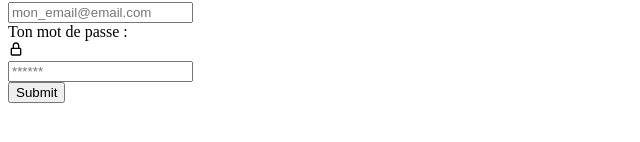
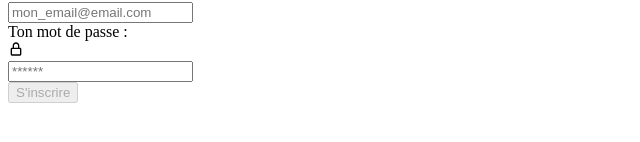
Before and after one commit to ThomasBergamin/grouporama, a React (Create React App) app: page /register in a window 1280 px wide. Shown: the part 286-428 px from the top of the page, without its empty margins (0-640 px from the left). Built offline with nearby package versions, Linux system fonts and the light colour scheme.

Commit message:
style: 💄 style improvements

```diff
--- a/src/components/Input/Input.tsx
+++ b/src/components/Input/Input.tsx
@@ -37,7 +37,7 @@ const Input: FC<IInput> = ({
   error,
 }) => {
   const [className, setClassName] = useState(
-    'shadow border-transparent appearance-none border-2 rounded w-full py-2 px-9 placeholder-darkGray leading-tight focus:outline-none focus:shadow-outline',
+    'shadow border-transparent appearance-none border-2 rounded w-full py-2 px-2 placeholder-darkGray leading-tight focus:outline-none focus:shadow-outline',
   );
 
   useEffect(() => {
@@ -47,6 +47,12 @@ const Input: FC<IInput> = ({
       setClassName(className.replace('border-red-500', 'border-transparent'));
     }
   }, [error]);
+
+  useEffect(() => {
+    if (leftIcon) {
+      setClassName(className.replace('px-2', 'px-9'));
+    }
+  }, [leftIcon]);
 
   return (
     <>
--- a/src/components/Login/Login.tsx
+++ b/src/components/Login/Login.tsx
@@ -18,12 +18,9 @@ const Login = () => {
   const {
     register,
     handleSubmit,
-    formState: { errors },
+    formState: { errors, isDirty },
     setError,
-    formState,
   } = useForm<ILoginInput>();
-
-  const { isDirty } = formState;
 
   const onSubmit: SubmitHandler<ILoginInput> = async (data) => {
     if (auth) {
--- a/src/components/Register/Register.tsx
+++ b/src/components/Register/Register.tsx
@@ -22,7 +22,7 @@ const Register = () => {
   const {
     register,
     handleSubmit,
-    formState: { errors },
+    formState: { errors, isDirty },
     setError,
   } = useForm<IRegisterInput>();
 
@@ -129,7 +129,12 @@ const Register = () => {
             />
           </div>
 
-          <Button type="submit" primary label="Submit" />
+          <Button
+            disabled={!isDirty}
+            type="submit"
+            primary
+            label="S'inscrire"
+          />
         </form>
       </div>
     </>
```
